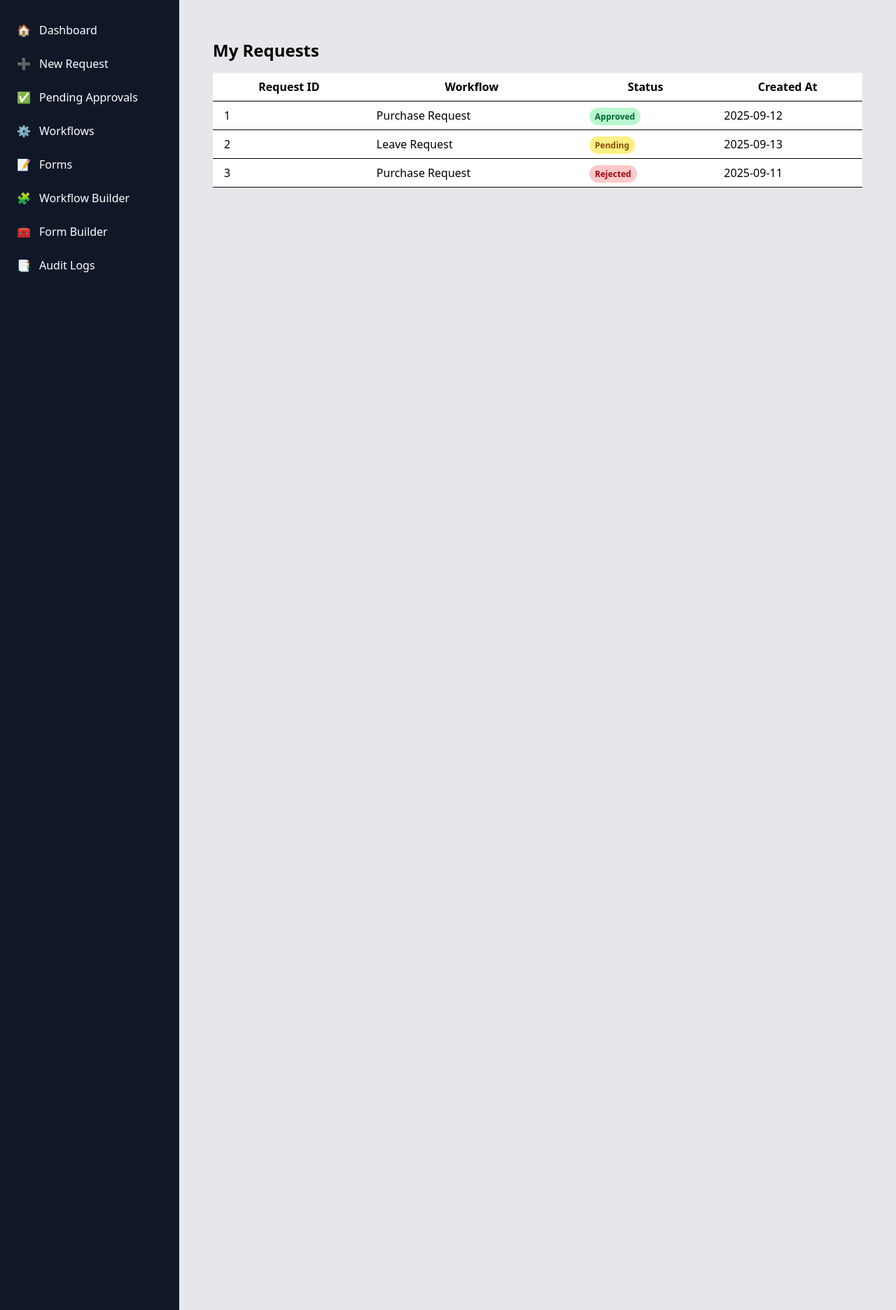
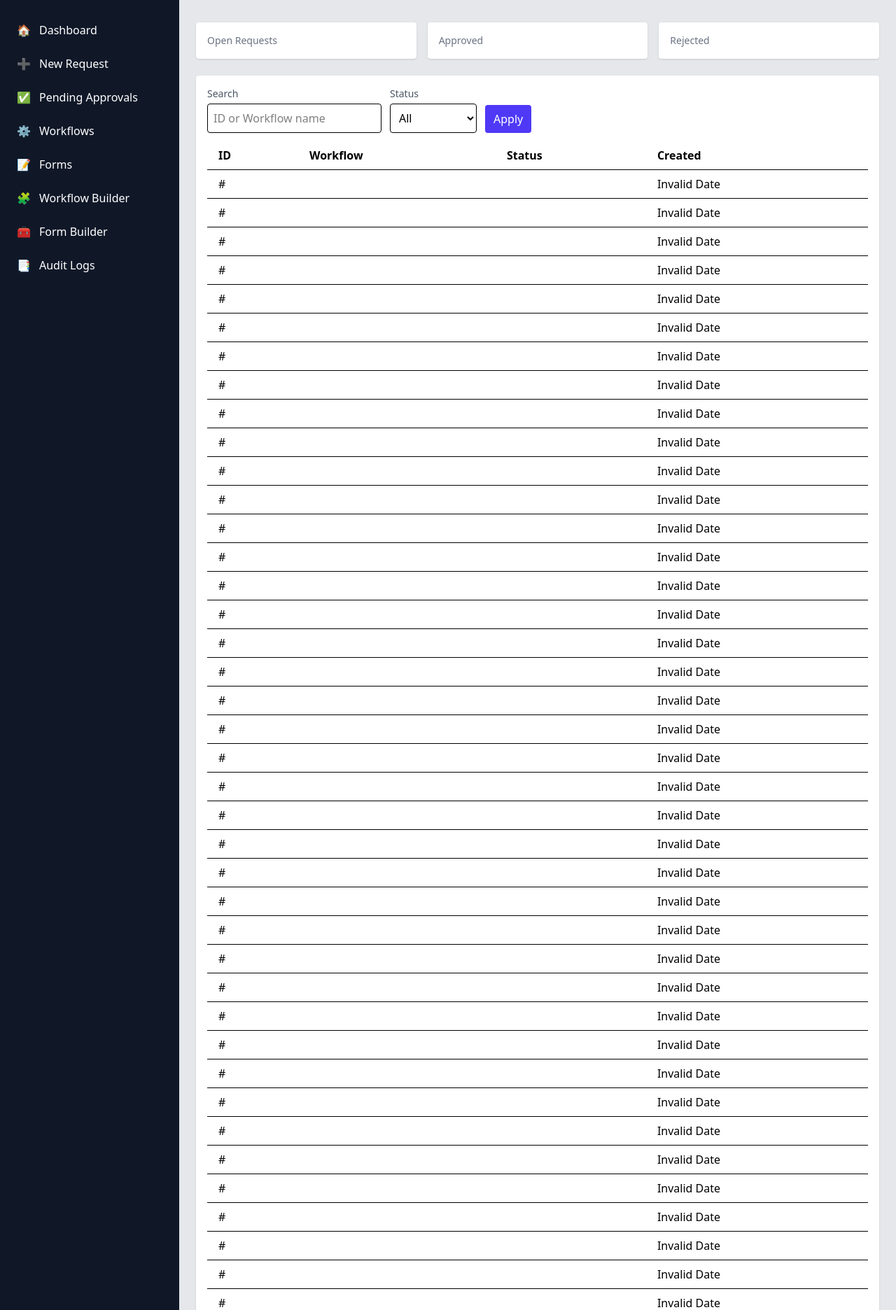
Before and after one commit to tagresorts/flow, a Laravel app: page /dashboard in a window 1280 px wide. Shown: the part 57-1929 px from the top of the page at 70% size. Run offline with Laravel 12, Linux system fonts and the light colour scheme; the visitor is signed in with stand-in values (Sample User, id 1); style sheets or scripts are compiled from the project's sources; parts of the project's set-up code (start-up, migrations or seed data) failed here and were passed over; some libraries are stand-ins or nearby versions.

Commit message:
feat(dashboard,audit): add dashboard summary/list APIs and UI; add audit logs API and UI (search)

```diff
--- a/workflow-engine/resources/js/pages/AuditLogsPage.vue
+++ b/workflow-engine/resources/js/pages/AuditLogsPage.vue
@@ -1,6 +1,45 @@
 <template>
     <div class="bg-white p-6 rounded shadow">
         <h1 class="text-xl font-bold mb-4">Audit Logs</h1>
-        <p class="text-gray-600">Immutable audit trail UI to be implemented.</p>
+        <div class="flex items-end gap-3 mb-4">
+            <div>
+                <label class="block text-sm text-gray-600 mb-1">Search</label>
+                <input v-model="q" class="border rounded p-2" placeholder="Action, user or workflow" />
+            </div>
+            <button @click="load" class="px-3 py-2 bg-indigo-600 text-white rounded">Search</button>
+        </div>
+        <table class="min-w-full">
+            <thead>
+                <tr>
+                    <th class="py-2 px-4 border-b text-left">When</th>
+                    <th class="py-2 px-4 border-b text-left">User</th>
+                    <th class="py-2 px-4 border-b text-left">Workflow</th>
+                    <th class="py-2 px-4 border-b text-left">Action</th>
+                </tr>
+            </thead>
+            <tbody>
+                <tr v-for="log in rows" :key="log.id">
+                    <td class="py-2 px-4 border-b">{{ new Date(log.timestamp).toLocaleString() }}</td>
+                    <td class="py-2 px-4 border-b">{{ log.actor?.name }}</td>
+                    <td class="py-2 px-4 border-b">{{ log.request?.workflow?.name }}</td>
+                    <td class="py-2 px-4 border-b">{{ log.action }}</td>
+                </tr>
+            </tbody>
+        </table>
     </div>
 </template>
+
+<script setup>
+import axios from 'axios';
+import { onMounted, ref } from 'vue';
+
+const q = ref('');
+const rows = ref([]);
+
+onMounted(load);
+
+async function load() {
+    const res = await axios.get('/audit/logs', { params: { q: q.value } });
+    rows.value = res.data.data ?? res.data;
+}
+</script>
--- a/workflow-engine/resources/js/pages/DashboardPage.vue
+++ b/workflow-engine/resources/js/pages/DashboardPage.vue
@@ -1,7 +1,80 @@
 <template>
-    <Dashboard />
+    <div class="space-y-6">
+        <div class="grid grid-cols-1 md:grid-cols-3 gap-4">
+            <div class="bg-white p-4 rounded shadow">
+                <div class="text-sm text-gray-500">Open Requests</div>
+                <div class="text-2xl font-bold">{{ summary.open }}</div>
+            </div>
+            <div class="bg-white p-4 rounded shadow">
+                <div class="text-sm text-gray-500">Approved</div>
+                <div class="text-2xl font-bold">{{ summary.approved }}</div>
+            </div>
+            <div class="bg-white p-4 rounded shadow">
+                <div class="text-sm text-gray-500">Rejected</div>
+                <div class="text-2xl font-bold">{{ summary.rejected }}</div>
+            </div>
+        </div>
+
+        <div class="bg-white p-4 rounded shadow">
+            <div class="flex items-end gap-3 mb-3">
+                <div>
+                    <label class="block text-sm text-gray-600 mb-1">Search</label>
+                    <input v-model="filters.q" class="border rounded p-2" placeholder="ID or Workflow name" />
+                </div>
+                <div>
+                    <label class="block text-sm text-gray-600 mb-1">Status</label>
+                    <select v-model="filters.status" class="border rounded p-2">
+                        <option value="">All</option>
+                        <option>Pending</option>
+                        <option>In Progress</option>
+                        <option>Approved</option>
+                        <option>Rejected</option>
+                    </select>
+                </div>
+                <button @click="loadRequests" class="px-3 py-2 bg-indigo-600 text-white rounded">Apply</button>
+            </div>
+            <table class="min-w-full">
+                <thead>
+                    <tr>
+                        <th class="py-2 px-4 border-b text-left">ID</th>
+                        <th class="py-2 px-4 border-b text-left">Workflow</th>
+                        <th class="py-2 px-4 border-b text-left">Status</th>
+                        <th class="py-2 px-4 border-b text-left">Created</th>
+                    </tr>
+                </thead>
+                <tbody>
+                    <tr v-for="r in rows" :key="r.id">
+                        <td class="py-2 px-4 border-b">#{{ r.id }}</td>
+                        <td class="py-2 px-4 border-b">{{ r.workflow?.name }}</td>
+                        <td class="py-2 px-4 border-b">{{ r.status }}</td>
+                        <td class="py-2 px-4 border-b">{{ new Date(r.created_at).toLocaleString() }}</td>
+                    </tr>
+                </tbody>
+            </table>
+        </div>
+    </div>
+
 </template>
 
 <script setup>
-import Dashboard from '@/components/Dashboard.vue';
+import axios from 'axios';
+import { onMounted, ref } from 'vue';
+
+const summary = ref({ open: 0, approved: 0, rejected: 0 });
+const filters = ref({ q: '', status: '' });
+const rows = ref([]);
+
+onMounted(async () => {
+    await Promise.all([loadSummary(), loadRequests()]);
+});
+
+async function loadSummary() {
+    const res = await axios.get('/dashboard/summary');
+    summary.value = res.data;
+}
+
+async function loadRequests() {
+    const res = await axios.get('/dashboard/requests', { params: filters.value });
+    rows.value = res.data.data ?? res.data;
+}
 </script>
--- a/workflow-engine/routes/web.php
+++ b/workflow-engine/routes/web.php
@@ -4,6 +4,8 @@ use App\Http\Controllers\ApprovalController;
 use App\Http\Controllers\RequestController;
 use App\Http\Controllers\WorkflowController;
 use App\Http\Controllers\FormTemplateController;
+use App\Http\Controllers\DashboardController;
+use App\Http\Controllers\AuditLogController;
 use Illuminate\Support\Facades\Route;
 
 Route::get('/', function () {
@@ -31,6 +33,11 @@ Route::middleware(['auth'])->group(function () {
     Route::get('/builder/forms/templates', [FormTemplateController::class, 'index']);
     Route::post('/builder/forms/templates', [FormTemplateController::class, 'store']);
 
+    // Dashboard APIs
+    Route::get('/dashboard/summary', [DashboardController::class, 'summary']);
+    Route::get('/dashboard/requests', [DashboardController::class, 'list']);
+    Route::get('/audit/logs', [AuditLogController::class, 'index']);
+
     Route::prefix('approvals')->name('approvals.')->group(function () {
         Route::get('/', [ApprovalController::class, 'index'])->name('index');
         Route::post('/{requestStep}/approve', [ApprovalController::class, 'approve'])->name('approve');
```
Also changed, not shown: workflow-engine/app/Http/Controllers/AuditLogController.php (added, +23 -0 lines), workflow-engine/app/Http/Controllers/DashboardController.php (added, +44 -0 lines).
